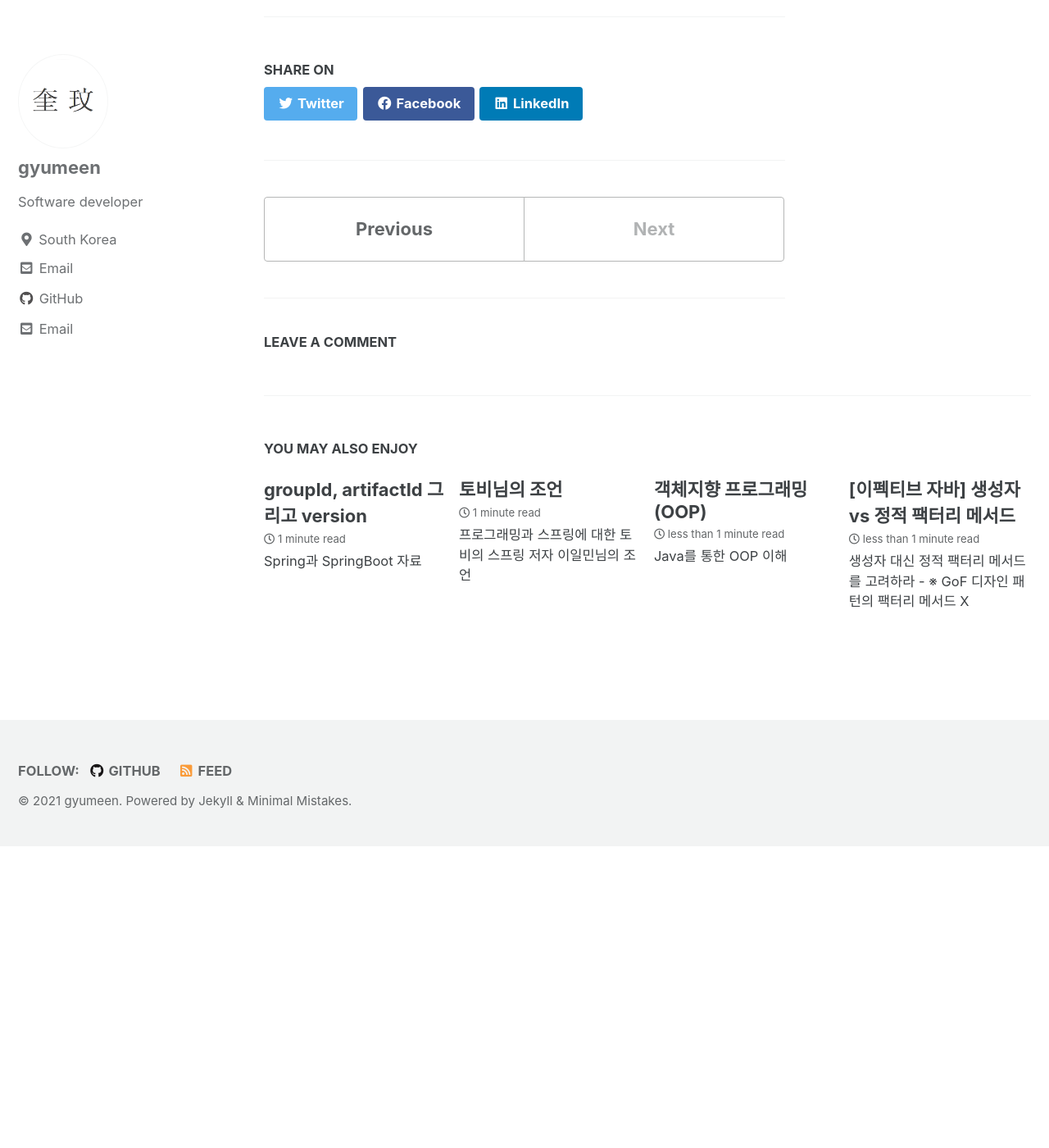
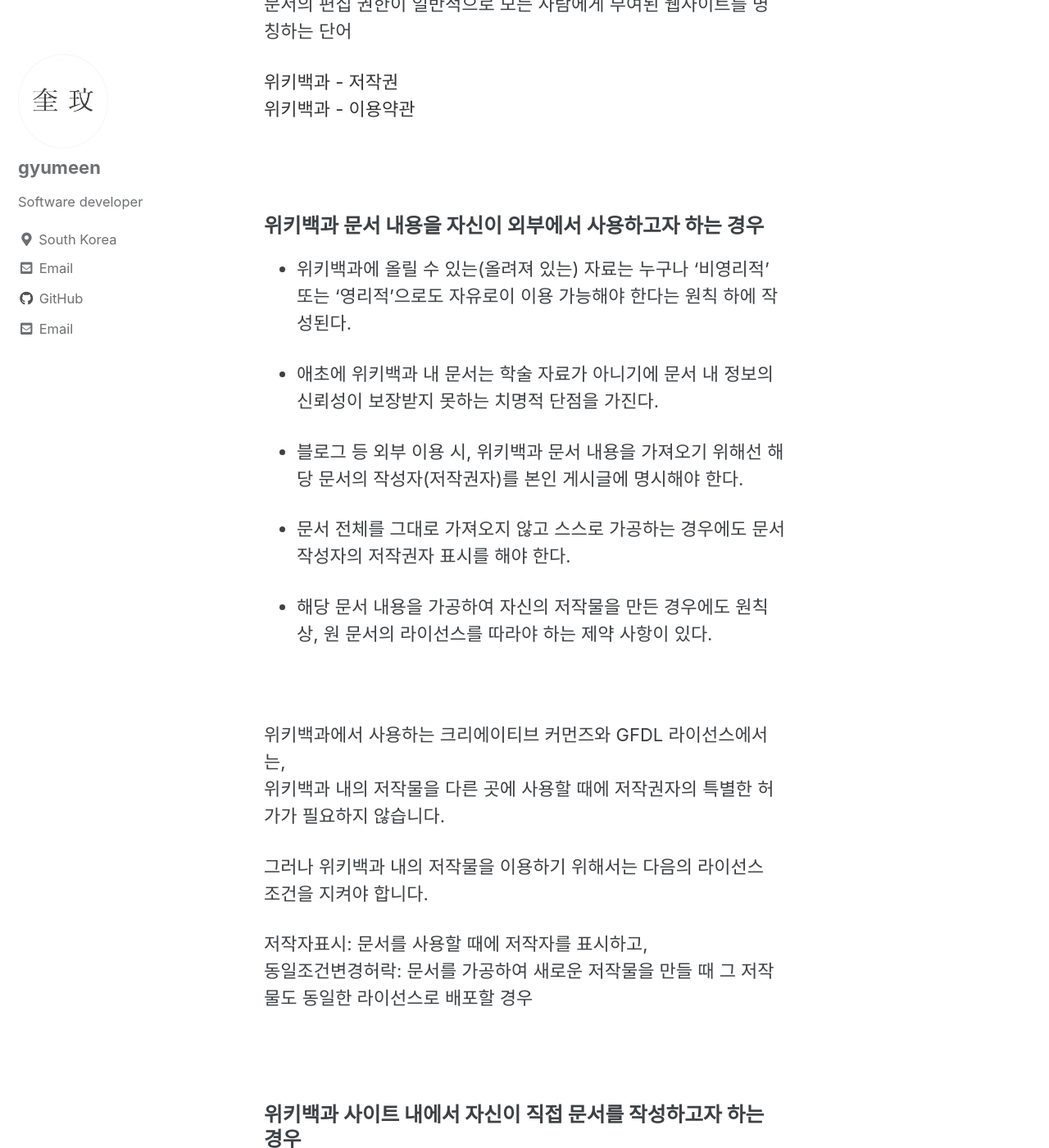
Before and after one commit to gyumeen/gyumeen.github.io, a Jekyll site: the page built from _posts/2021/OpenSource/2021-01-15-wiki.md, in a window 1280 px wide and 1400 px high, scrolled down 372 px. Shown: the whole window at 82% size. Built offline with Jekyll 4.4.1, drawn with Linux system fonts in a browser that asks for light colours; cached includes are drawn as plain includes; comment, search, counter and statistics services are not loaded; before the commit the page ends 1404 px from its top, so only the background shows below that; some of the changed text lies outside the part shown.

Commit message:
Update 2021-01-15-wiki.md

```diff
--- a/_posts/2021/OpenSource/2021-01-15-wiki.md
+++ b/_posts/2021/OpenSource/2021-01-15-wiki.md
@@ -9,3 +9,44 @@ tags:
   - 저작권
 last_modified_at: 2020. 5. 26. 14:50
 ---
+
+
+※ 이 글은 흔히 \*위키라 명명된 위키백과, 나무위키 등의 개방형 문서를 외부 이용(ex. 블로그, 카페 등)하는 경우에 관해 중점적으로 다룬다.
+
+\*wiki
+문서의 편집 권한이 일반적으로 모든 사람에게 부여된 웹사이트를 명칭하는 단어
+
+[위키백과 - 저작권](https://ko.wikipedia.org/wiki/%EC%9C%84%ED%82%A4%EB%B0%B1%EA%B3%BC:%EC%A0%80%EC%9E%91%EA%B6%8C)
+[위키백과 - 이용약관](https://foundation.wikimedia.org/wiki/Terms_of_Use/ko)
+
+<br/>
+
+### 위키백과 문서 내용을 자신이 외부에서 사용하고자 하는 경우
+
+- 위키백과에 올릴 수 있는(올려져 있는) 자료는 누구나 '비영리적' 또는 '영리적'으로도 자유로이 이용 가능해야 한다는 원칙 하에 작성된다.
+
+- 애초에 위키백과 내 문서는 학술 자료가 아니기에 문서 내 정보의 신뢰성이 보장받지 못하는 치명적 단점을 가진다.
+
+- 블로그 등 외부 이용 시, 위키백과 문서 내용을 가져오기 위해선 해당 문서의 작성자(저작권자)를 본인 게시글에 명시해야 한다.
+
+- 문서 전체를 그대로 가져오지 않고 스스로 가공하는 경우에도 문서 작성자의 저작권자 표시를 해야 한다.
+
+- 해당 문서 내용을 가공하여 자신의 저작물을 만든 경우에도 원칙 상, 원 문서의 라이선스를 따라야 하는 제약 사항이 있다.
+
+<br/>
+
+위키백과에서 사용하는 크리에이티브 커먼즈와 GFDL 라이선스에서는,
+위키백과 내의 저작물을 다른 곳에 사용할 때에 저작권자의 특별한 허가가 필요하지 않습니다.
+
+그러나 위키백과 내의 저작물을 이용하기 위해서는 다음의 라이선스 조건을 지켜야 합니다.
+
+저작자표시: 문서를 사용할 때에 저작자를 표시하고,
+동일조건변경허락: 문서를 가공하여 새로운 저작물을 만들 때 그 저작물도 동일한 라이선스로 배포할 경우
+
+<br/>
+
+### 위키백과 사이트 내에서 자신이 직접 문서를 작성하고자 하는 경우
+
+- 타인의 저작물에 관하여 영리적 이용의 허가 없이 위키백과에 올리는 것은 금지된다.
+
+- 단순히 문서에 해당 원 저작물의 출처를 밝히는 경우도 법적으로 인정되지 않는다.
```
